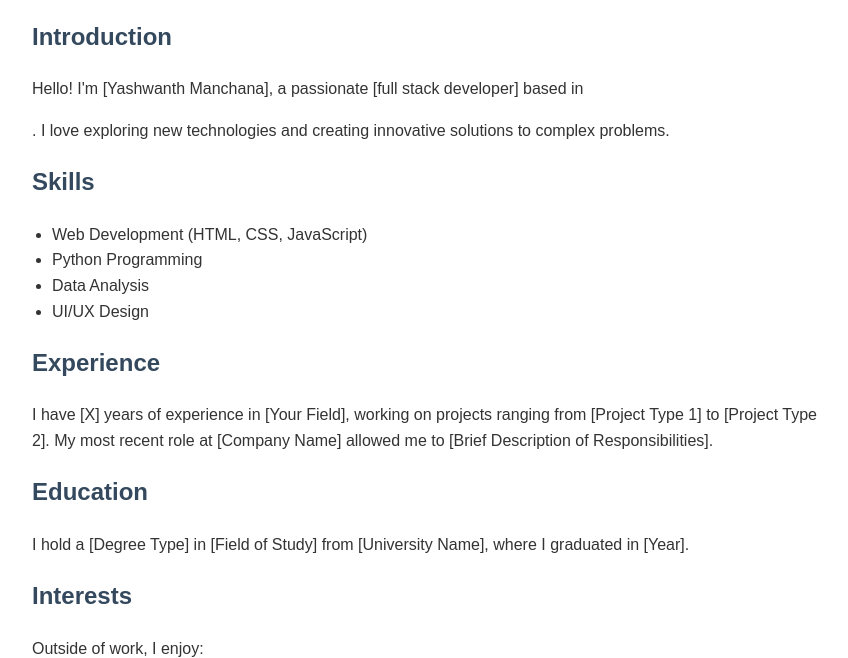
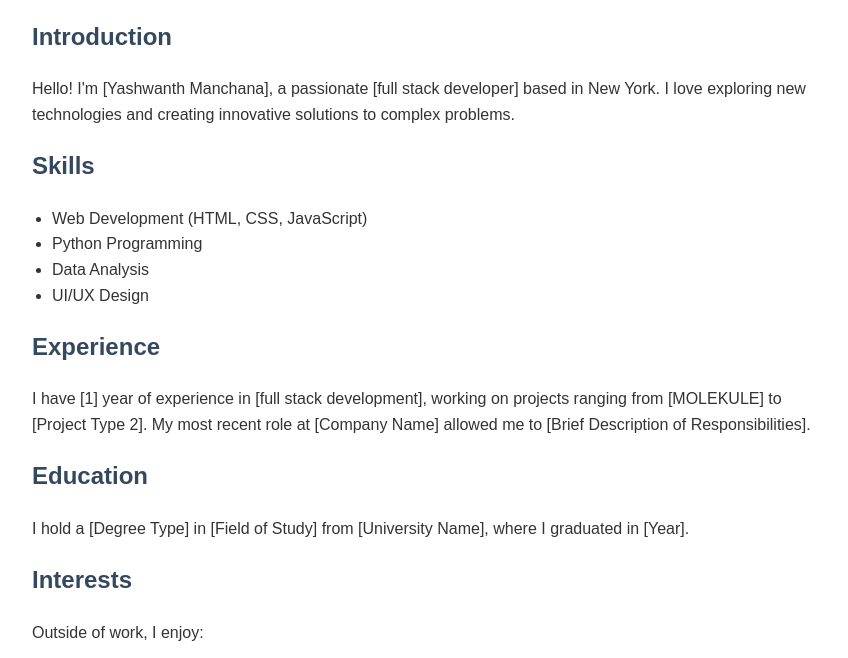
Before and after one commit to yashwanth357/cs696af24-yash, a plain HTML site: page index.html in a window 1280 px wide. Shown: the part 96-754 px from the top of the page, without its empty margins (208-1056 px from the left). Drawn offline with Linux system fonts and the light colour scheme.

Commit message:
added NEW BRANCH

```diff
--- a/index.html
+++ b/index.html
@@ -28,7 +28,7 @@
     <h1>About Me</h1>
 
     <h2>Introduction</h2>
-    <p>Hello! I'm [Yashwanth Manchana], a passionate [full stack developer] based in <div New="" York=""></div>. I love exploring new technologies and creating innovative solutions to complex problems.</p>
+    <p>Hello! I'm [Yashwanth Manchana], a passionate [full stack developer] based in  New York. I love exploring new technologies and creating innovative solutions to complex problems.</p>
 
     <h2>Skills</h2>
     <ul>
@@ -39,7 +39,7 @@
     </ul>
 
     <h2>Experience</h2>
-    <p>I have [X] years of experience in [Your Field], working on projects ranging from [Project Type 1] to [Project Type 2]. My most recent role at [Company Name] allowed me to [Brief Description of Responsibilities].</p>
+    <p>I have [1] year of experience in [full stack development], working on projects ranging from [MOLEKULE] to [Project Type 2]. My most recent role at [Company Name] allowed me to [Brief Description of Responsibilities].</p>
 
     <h2>Education</h2>
     <p>I hold a [Degree Type] in [Field of Study] from [University Name], where I graduated in [Year].</p>
```
